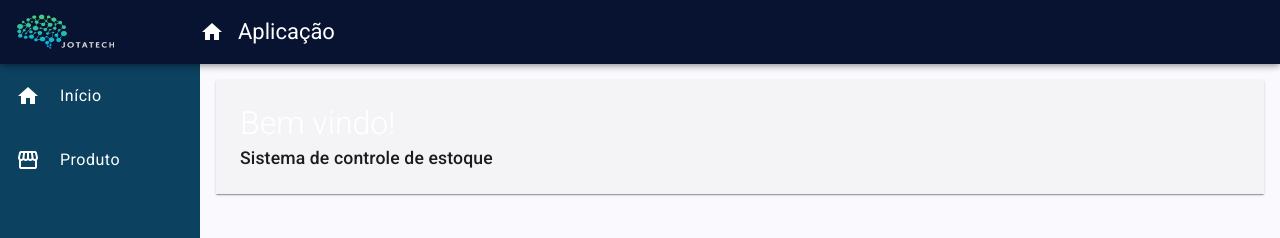
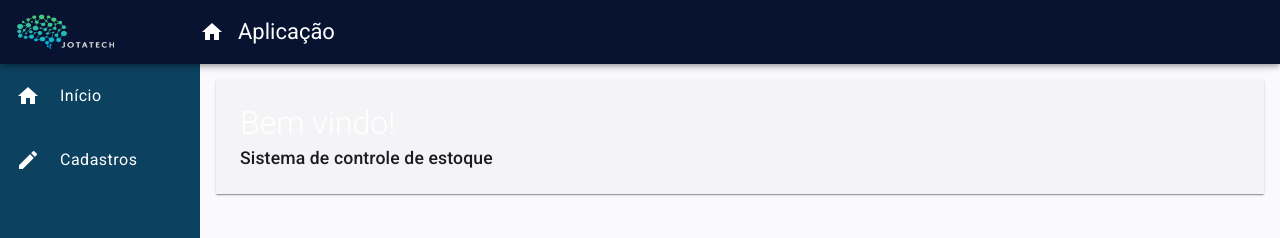
Before and after one commit to Jeff-Rdg/Stock_v2, an Angular app: page / in a window 1280 px wide. Shown: the top 238 px of the page. Built offline with nearby package versions, Linux system fonts and the light colour scheme.

Commit message:
modify: modify public routes, add children to component father

```diff
--- a/src/app/shared/layout/public/public.routes.ts
+++ b/src/app/shared/layout/public/public.routes.ts
@@ -13,9 +13,15 @@ export const PublicRoute: Route = {
       data: { title: 'Início', icon: 'home' },
     },
     {
-      path: 'product',
-      component: ProductComponent,
-      data: { title: 'Produto', icon: 'storefront' },
+      path: 'register',
+      data: { title: 'Cadastros', icon: 'edit', hasChildren: true },
+      children: [
+        {
+          path: 'product',
+          component: ProductComponent,
+          data: { title: 'Produto', icon: 'storefront' },
+        },
+      ],
     },
   ],
 };
```
